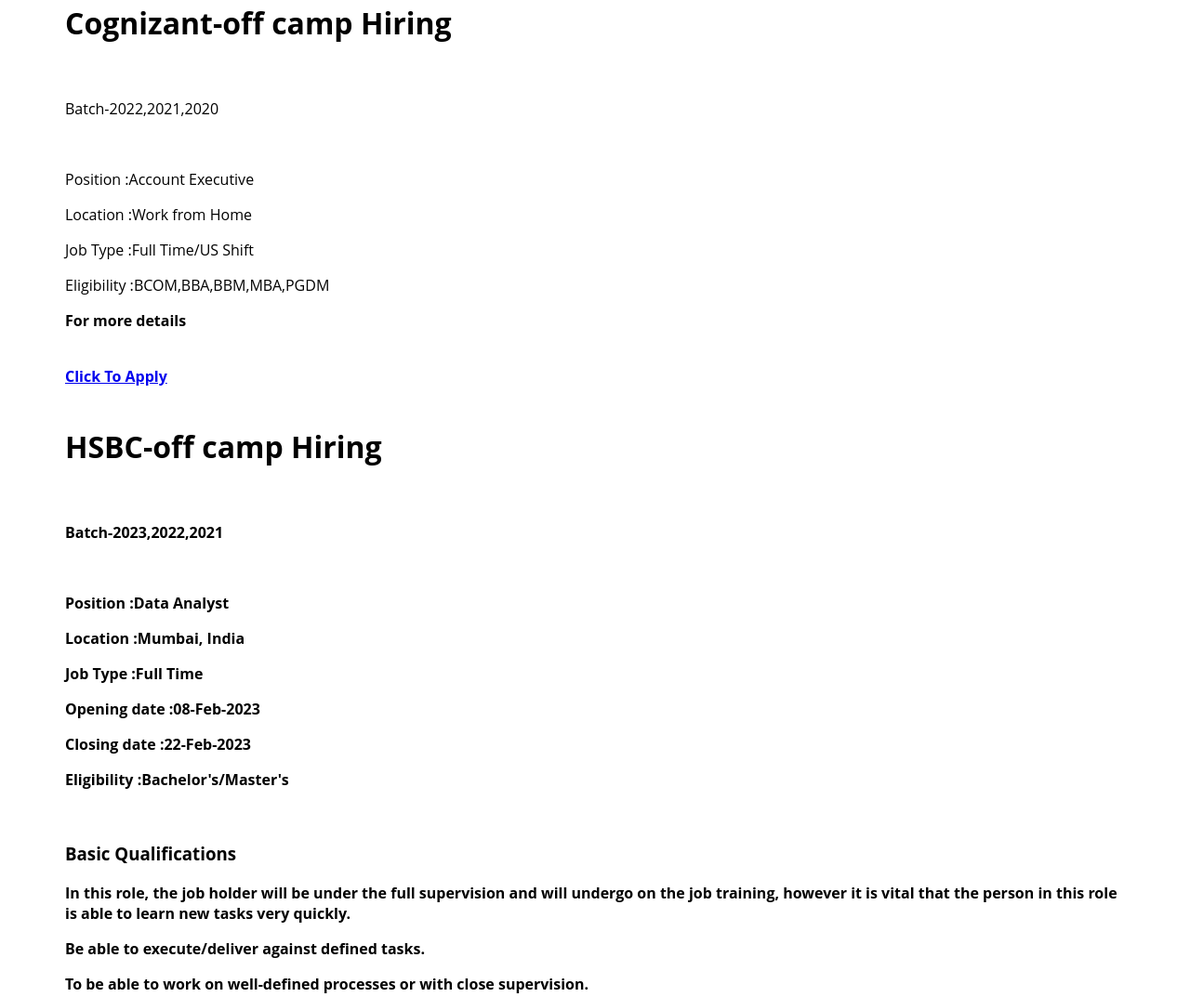
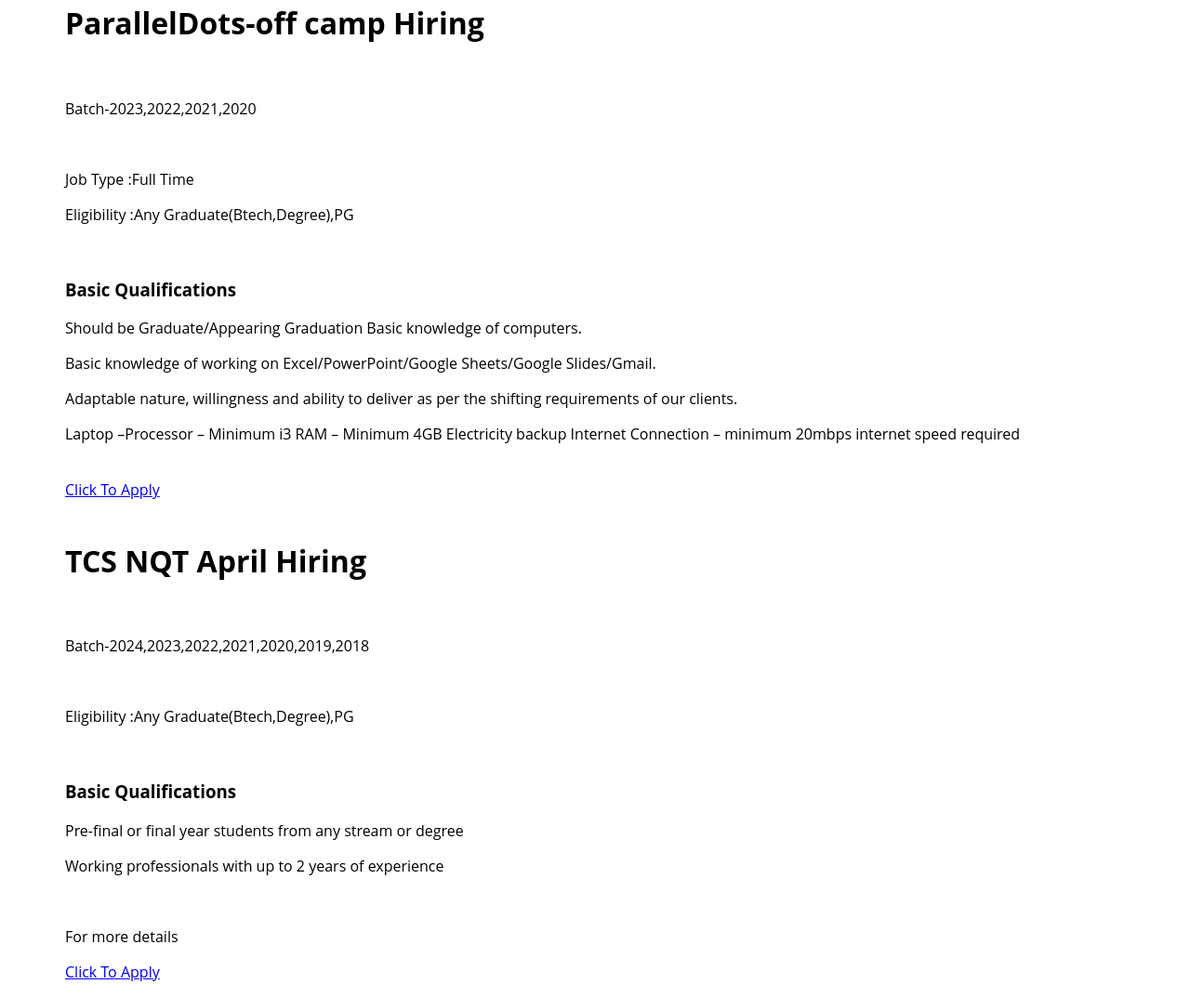
Before and after one commit to ajaydon12/AT-careers, a plain HTML site: page job.html in a window 1280 px wide. Shown: the part 93-1166 px from the top of the page at 93% size. Drawn offline with Linux system fonts and the light colour scheme.

Commit message:
update job.html
adding job updates

```diff
--- a/job.html
+++ b/job.html
@@ -22,6 +22,35 @@
         </ul>
       </div>
       <div class="jobinfo">
+          <h1>ParallelDots-off camp Hiring</h1>
+        <br>
+        <p>Batch-2023,2022,2021,2020</p>
+        <br>
+        <p>Job Type      :Full Time</p>
+        <p>Eligibility   :Any Graduate(Btech,Degree),PG</p>
+
+        <br>
+          <h3>Basic Qualifications</h3>
+        <p>Should be Graduate/Appearing Graduation Basic knowledge of computers. </p>
+        <p>Basic knowledge of working on Excel/PowerPoint/Google Sheets/Google Slides/Gmail.</p>
+        <p>Adaptable nature, willingness and ability to deliver as per the shifting requirements of our clients.</p>
+        <p>Laptop –Processor – Minimum i3 RAM – Minimum 4GB Electricity backup Internet Connection – minimum 20mbps internet speed required</p>
+        <br>
+        <a href="https://recruiterflow.com/paralleldots/jobs/83?source=Linkedin&utm_channel=recruiterflow-posting&location=2">Click To Apply</a>
+        <br><br>
+          <h1>TCS NQT April Hiring</h1>
+        <br>
+        <p>Batch-2024,2023,2022,2021,2020,2019,2018</p>
+        <br>
+        <p>Eligibility   :Any Graduate(Btech,Degree),PG</p>
+        <br>
+          <h3>Basic Qualifications</h3>
+        <p>Pre-final or final year students from any stream or degree</p>
+        <p>Working professionals with up to 2 years of experience</p>
+        <br>
+          <p>For more details</p>
+        <a href="https://learning.tcsionhub.in/hub/national-qualifier-test/">Click To Apply</a>
+        <br><br>
           <h1>Cognizant-off camp Hiring</h1>
         <br>
         <p>Batch-2022,2021,2020</p>
```
